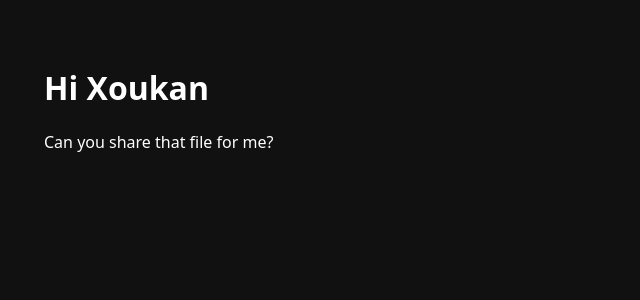
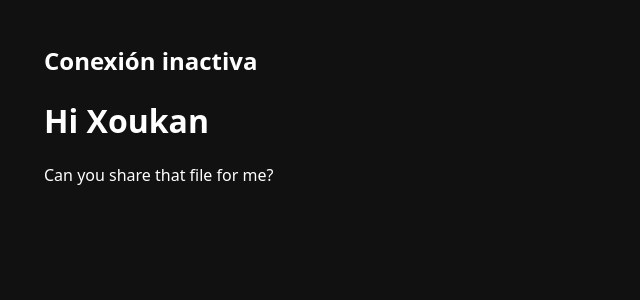
Before and after one commit to Garruxx/xoukan, a React (Vite) app: page / in a window 1280 px wide. Shown: the top 300 px of the page, without its empty margins (0-640 px from the left). Built offline with nearby package versions, Linux system fonts and the light colour scheme.

Commit message:
feat(components): :sparkles: header, the connection status is displayed

```diff
--- a/src/components/header/header.tsx
+++ b/src/components/header/header.tsx
@@ -1,5 +1,9 @@
 import { HeaderProps } from './types/header.props'
 
-export const Header = ({}: HeaderProps) => {
-	return <div></div>
+export const Header = ({ conectionStatus }: HeaderProps) => {
+	return (
+		<div>
+			<h2>{conectionStatus}</h2>
+		</div>
+	)
 }
```
Also changed, not shown: 1 other file (tests, documents, lock files or other folders).
